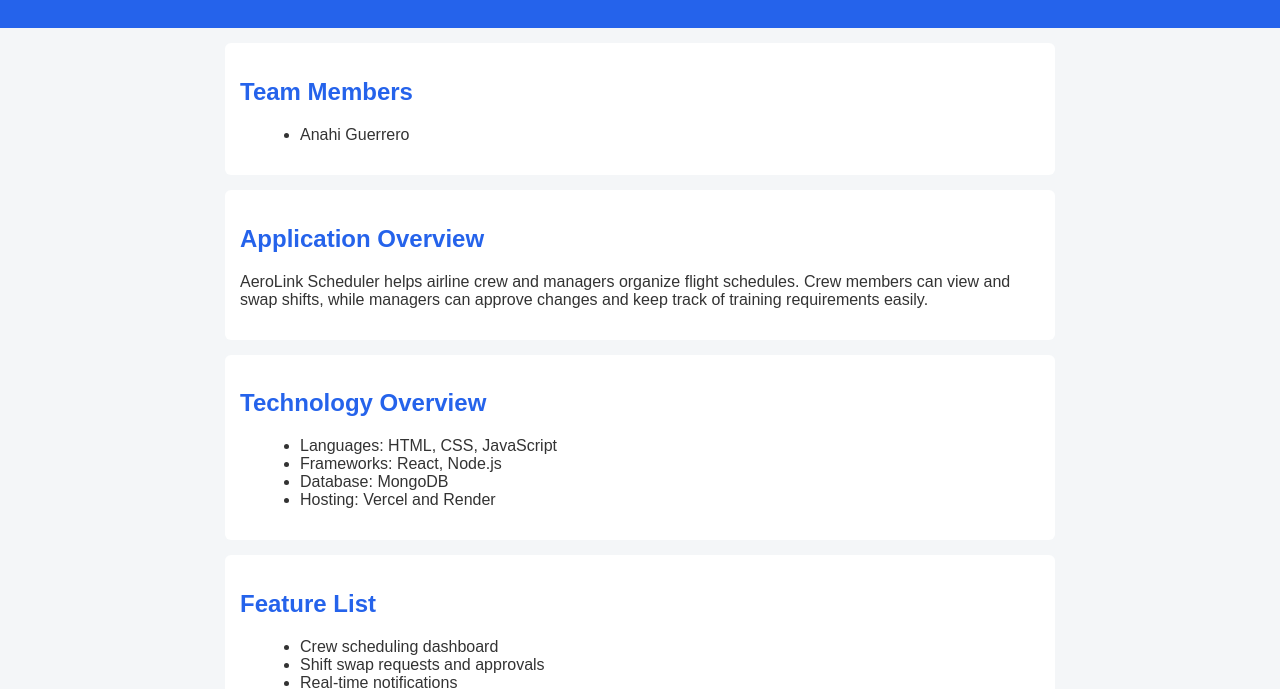
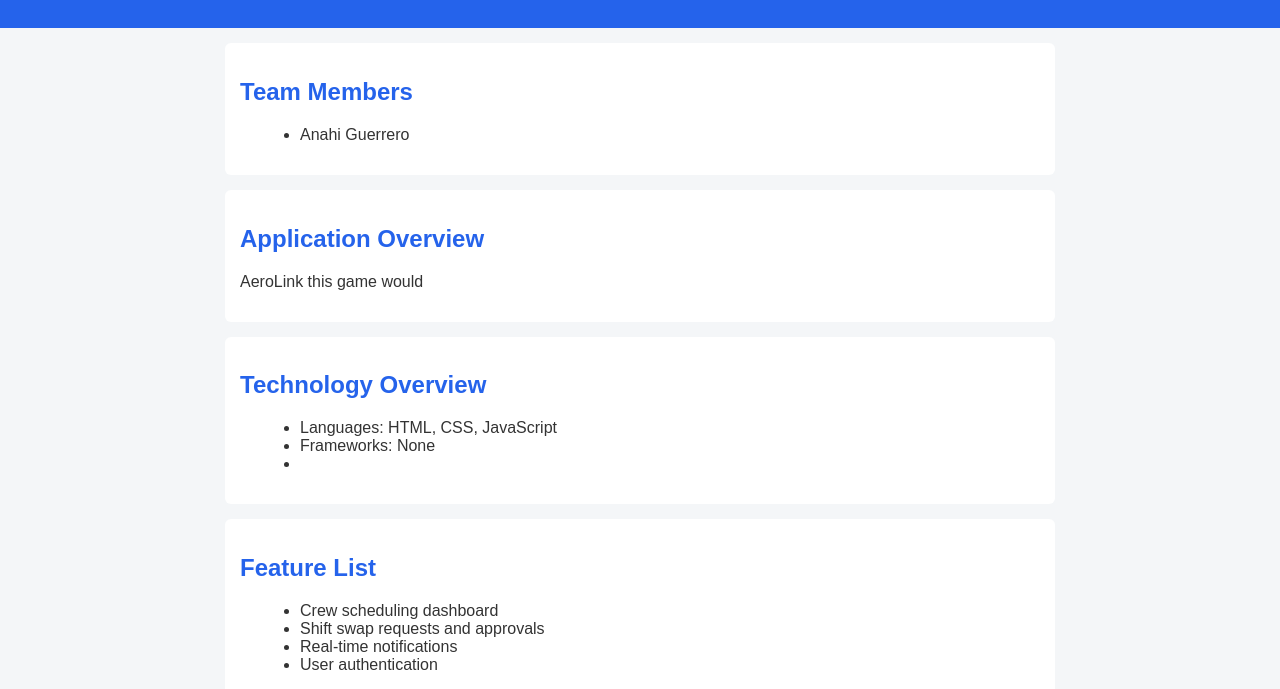
Before and after one commit to anahi203/class-project-proposal, a plain HTML site: page index.html in a window 1280 px wide. Shown: the part 116-805 px from the top of the page. Drawn offline with Linux system fonts and the light colour scheme.

Commit message:
Update Files.

```diff
--- a/index.html
+++ b/index.html
@@ -28,16 +28,15 @@
 
   <section>
     <h2>Application Overview</h2>
-    <p>AeroLink Scheduler helps airline crew and managers organize flight schedules. Crew members can view and swap shifts, while managers can approve changes and keep track of training requirements easily.</p>
+    <p>AeroLink this game would</p>
   </section>
 
   <section>
     <h2>Technology Overview</h2>
     <ul>
       <li>Languages: HTML, CSS, JavaScript</li>
-      <li>Frameworks: React, Node.js</li>
-      <li>Database: MongoDB</li>
-      <li>Hosting: Vercel and Render</li>
+      <li>Frameworks: None</li>
+      <li><stong/li>
     </ul>
   </section>
 
```
